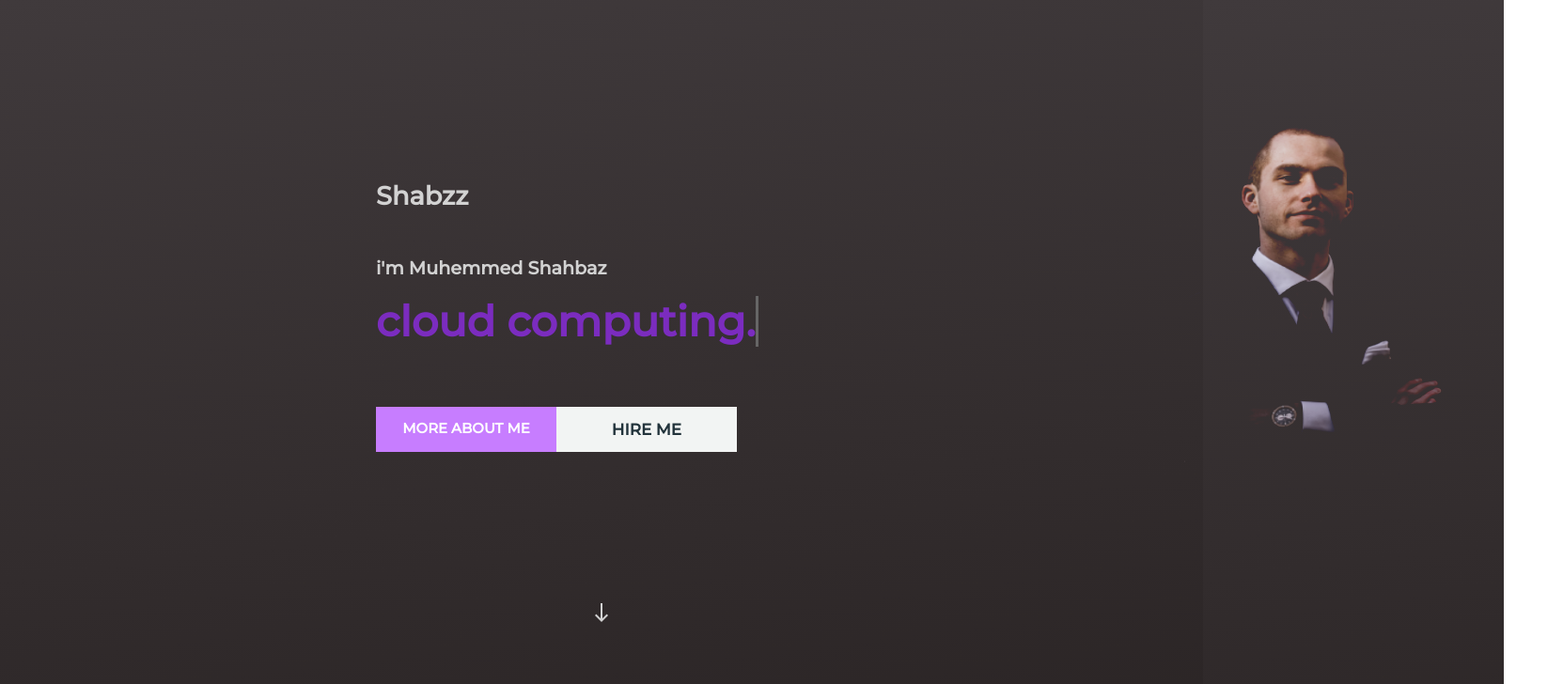
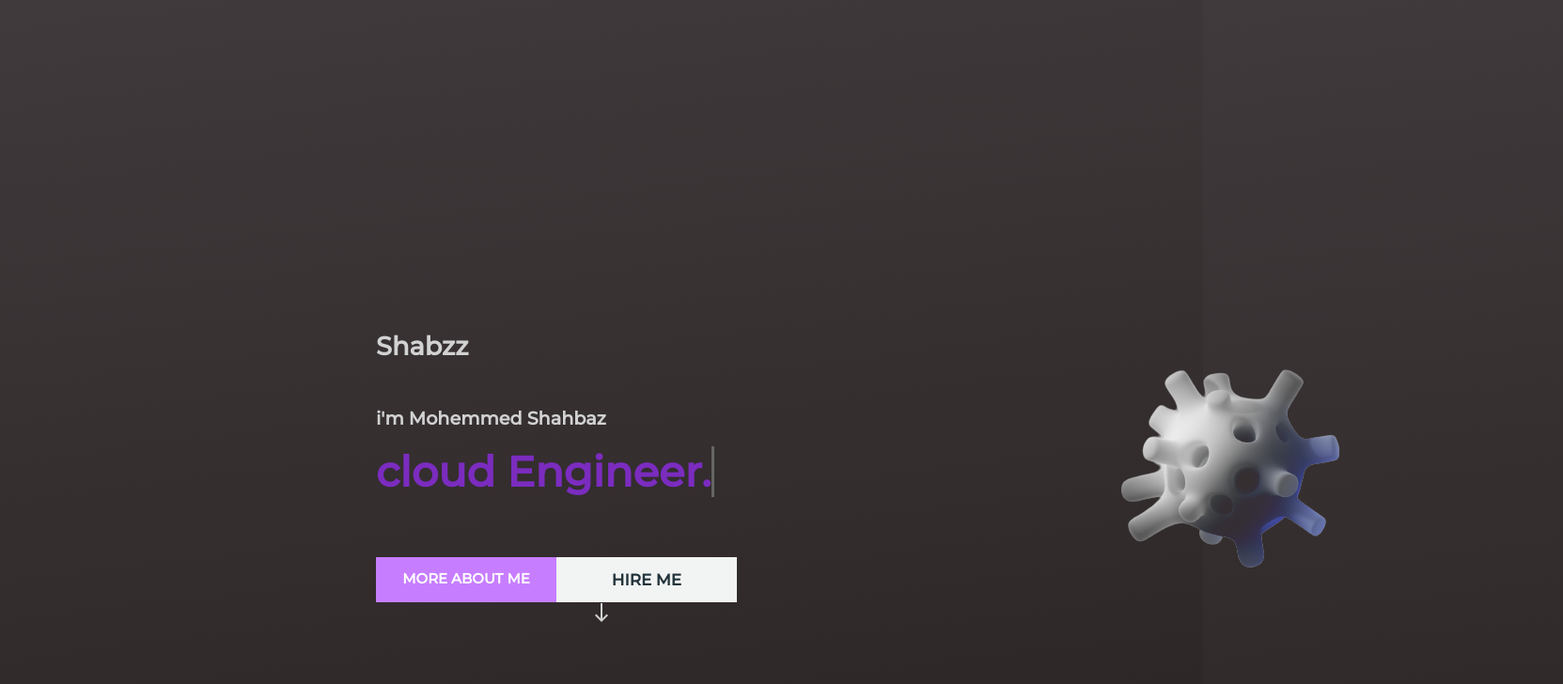
Before and after one commit to Gopisam1126/ShabzPortfolio, a plain HTML site: page index.html in a window 1280 px wide. Shown: the top 728 px of the page at 94% size, 1663 px wide, since content can reach past the window. Drawn offline with nearby package versions, Linux system fonts and the light colour scheme.

Commit message:
second commit

```diff
--- a/index.css
+++ b/index.css
@@ -19,7 +19,8 @@ background: linear-gradient(173deg, rgba(64,58,60,1) 0%, rgba(22,16,15,1) 97%);
     /* background-color: var(--color4); */
 }
 .headSec1-l{
-    margin: 0rem 0 0 25rem;
+    margin: 10rem 0 0 25rem;
+    /* text-align: center; */
     padding: 12rem 0 6rem 0;
 }
 .section2-abt {
@@ -40,12 +41,20 @@ background: linear-gradient(173deg, rgba(64,58,60,1) 0%, rgba(22,16,15,1) 97%);
     /* font-weight: 800; */
     margin: 1.1rem 0 1.1rem 0;
 }
-.sec1-r-img{
+/* .sec1-r-img{
     position: absolute;
     top: 2rem;
     left: 70rem;
     height: 40rem;
     width: 30rem;
+    mix-blend-mode: lighten;
+} */
+.icon3d{
+    position: absolute;
+    top: 20rem;
+    left: 60rem;
+    height: 10rem;
+    width: 20rem;
     mix-blend-mode: lighten;
 }
 .down-link{
--- a/index.html
+++ b/index.html
@@ -17,15 +17,15 @@
                 Shabzz
             </h4>
             <h4 class="nameHead">
-                i'm Muhemmed Shahbaz
+                i'm Mohemmed Shahbaz
             </h4>
             <h2 class="professionHead txt-rotate" data-period="2000" data-rotate='[
-                "cloud computing.", "python.", "Java."
+                "cloud Engineer.", "python.", "Java."
             ]'>
                 <!-- UI/UX DEVELOPER AND DESIGNER -->
             </h2>
             <div class="headLinks">
-                <a href="$" class="moreAbtLink">
+                <a href="#moreaboutme" class="moreAbtLink">
                     <div class="moreAbtMe">
                         <h3 class="btnTxt">
                             MORE ABOUT ME
@@ -42,8 +42,11 @@
             </div>
 
         </div>
-        <div class="headSec1-r">
+        <!-- <div class="headSec1-r">
             <img src="./images/ali-morshedlou-WMD64tMfc4k-unsplash-removebg-preview.png" alt="image1" class="sec1-r-img">
+        </div> -->
+        <div class="icon3d">
+            <img src="./images/Weird_Bubble_-_Copy_1-1920x969-removebg-preview.png" alt="">
         </div>
         <a href="&" class="down-link">
             <span class="material-symbols-outlined down-arrow">
@@ -163,7 +166,7 @@
             </div>
         </div>
     </section>
-    <section class="aboutme-section">
+    <section class="aboutme-section" id="moreaboutme">
         <div class="aboutme">
             <h3 class="abtme-head">
                 ABOUT ME
```
Also changed, not shown: images/Weird_Bubble_-_Copy_1-1920x969-removebg-preview.png (added), images/cube.png (added).
